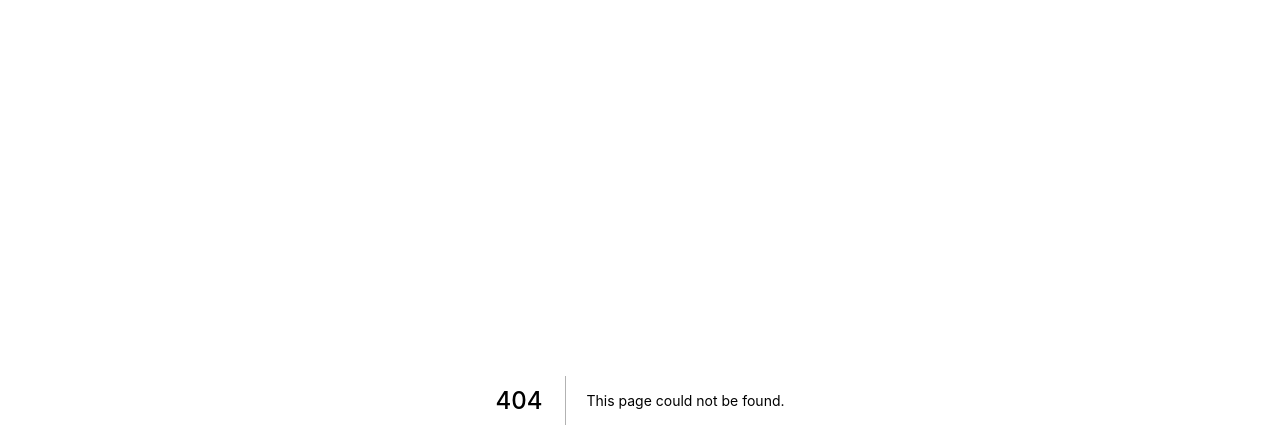
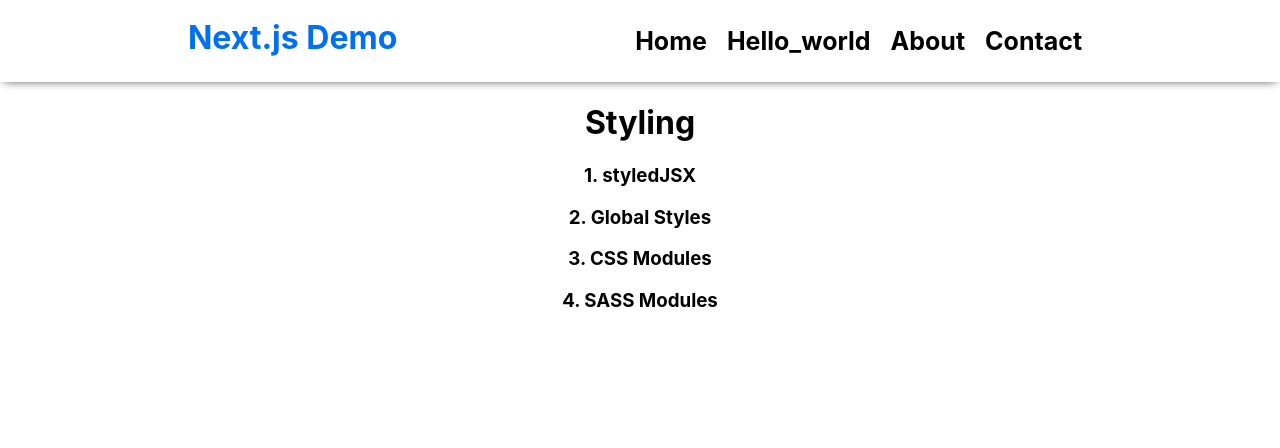
Before and after one commit to Pratham82/nextjs-crash-course, a Next.js app: page /styling in a window 1280 px wide. Before the commit this address had no page. Shown: the top 448 px of the page. Built offline with nearby package versions, Linux system fonts and the light colour scheme.

Commit message:
feat: added styling component

```diff
--- /dev/null
+++ b/pages/styling.tsx
@@ -0,0 +1,20 @@
+import React from 'react'
+import Navbar from '../components/navbar'
+import styles from '../styles/Home.module.css'
+export default function Styles() {
+  const typesOfStyling = [
+    'styledJSX',
+    'Global Styles',
+    'CSS Modules',
+    'SASS Modules',
+  ]
+  return (
+    <>
+      <Navbar />
+      <h1 className={styles.centeredText}>Styling</h1>
+      {typesOfStyling.map((style, i) => (
+        <h3 key={i} className={styles.centeredText}>{`${i + 1}. ${style}`}</h3>
+      ))}
+    </>
+  )
+}
```
